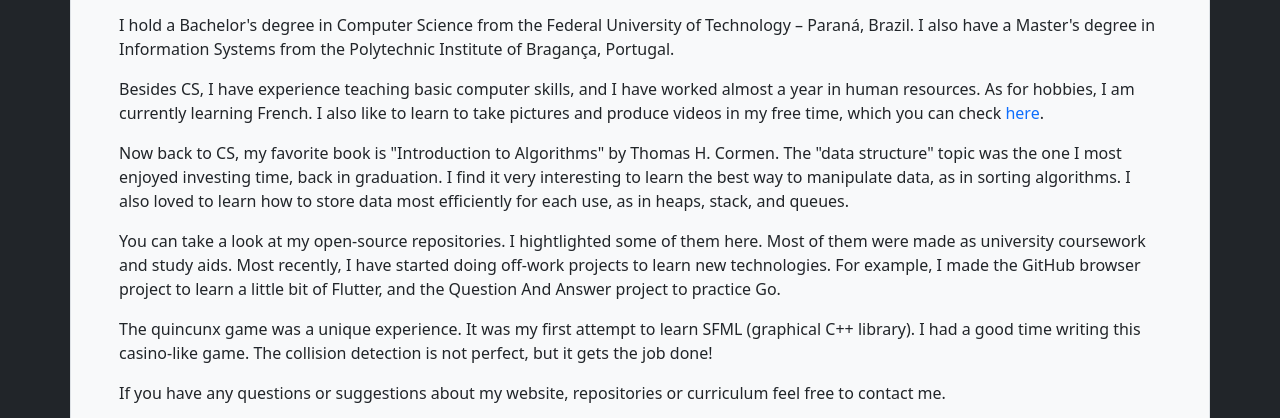
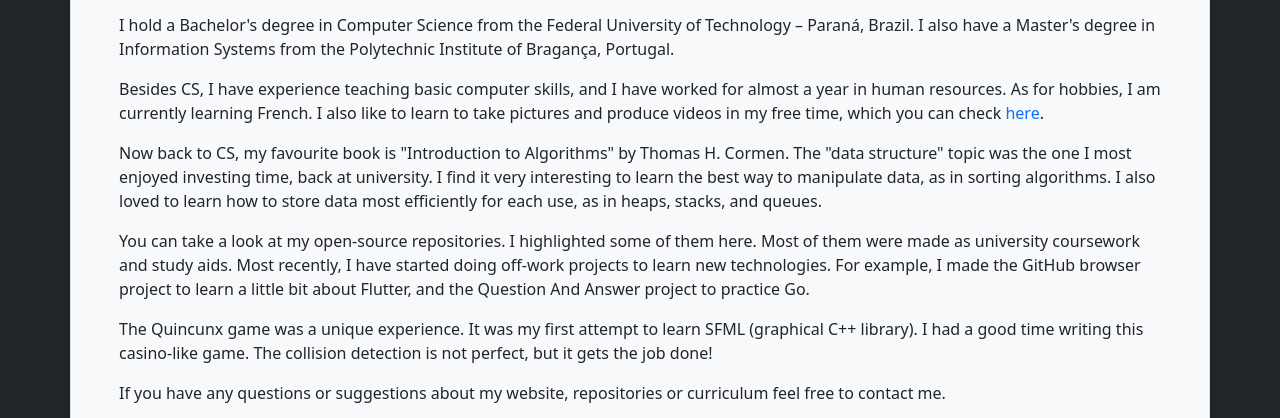
Before and after one commit to felipe31/felipe31.github.io, a plain HTML site: page index.html in a window 1280 px wide. Shown: the part 368-786 px from the top of the page. Drawn offline with nearby package versions, Linux system fonts and the light colour scheme.

Commit message:
Update index.html

```diff
--- a/index.html
+++ b/index.html
@@ -112,25 +112,25 @@
             also have a Master's degree in Information Systems from the Polytechnic Institute of Bragança, Portugal.
           </p>
           <p>
-            Besides CS, I have experience teaching basic computer skills, and I have worked almost a year in human
+            Besides CS, I have experience teaching basic computer skills, and I have worked for almost a year in human
             resources. As for hobbies, I am currently learning French. I also like to learn to take pictures and produce
             videos in my free time, which you can check
             <a target="_blank" href="https://instagram.com/felipesfotos">here</a>.
           </p>
           <p>
-            Now back to CS, my favorite book is "Introduction to Algorithms" by Thomas H. Cormen. The "data structure"
-            topic was the one I most enjoyed investing time, back in graduation. I find it very interesting to learn the
+            Now back to CS, my favourite book is "Introduction to Algorithms" by Thomas H. Cormen. The "data structure"
+            topic was the one I most enjoyed investing time, back at university. I find it very interesting to learn the
             best way to manipulate data, as in sorting algorithms. I also loved to learn how to store data most
-            efficiently for each use, as in heaps, stack, and queues.
+            efficiently for each use, as in heaps, stacks, and queues.
           </p>
           <p>
-            You can take a look at my open-source repositories. I hightlighted some of them here. Most of them were made
+            You can take a look at my open-source repositories. I highlighted some of them here. Most of them were made
             as university coursework and study aids. Most recently, I have started doing off-work projects to learn new
-            technologies. For example, I made the GitHub browser project to learn a little bit of Flutter, and the
+            technologies. For example, I made the GitHub browser project to learn a little bit about Flutter, and the
             Question And Answer project to practice Go.
           </p>
           <p>
-            The quincunx game was a unique experience. It was my first attempt to learn SFML (graphical C++ library).
+            The Quincunx game was a unique experience. It was my first attempt to learn SFML (graphical C++ library).
             I had a good time writing this casino-like game. The collision detection is not perfect, but it gets the
             job done!
           </p>
@@ -162,6 +162,7 @@
           ><img src="./images/cv.png" alt="LinkedIn" width="30" height="30"
         /></a>
       </p>
+      <p>* Please note this page is not up to date, as I'm building a new page <a target="_blank" href="https://felipesoares.vercel.app/">here</a>.</p>
     </div>
   </body>
 </html>
```
